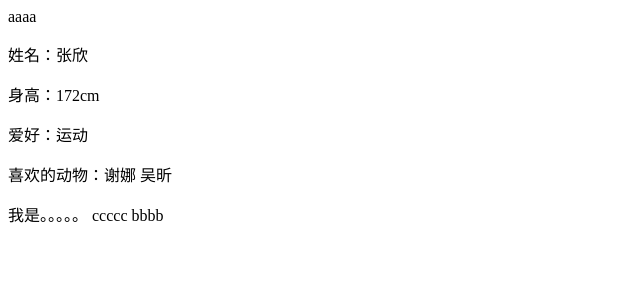
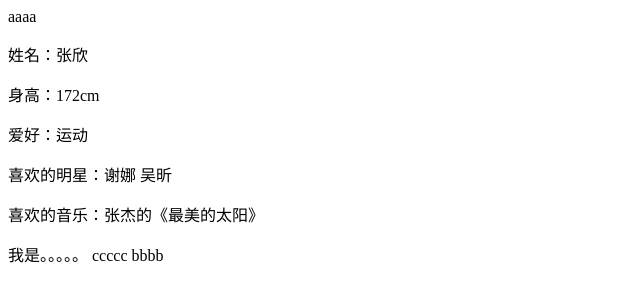
Before and after one commit to sukura/yuyan, a plain HTML site: page index.html in a window 1280 px wide. Shown: the whole page, without its empty margins (0-640 px from the left). Drawn offline with Linux system fonts and the light colour scheme.

Commit message:
添加音乐信息

```diff
--- a/index.html
+++ b/index.html
@@ -9,7 +9,8 @@ aaaa
      <p>姓名：<span>张欣</span></p>
      <p>身高：<span>172cm</span></p>
      <p>爱好：<span>运动</span></p>
-     <p>喜欢的动物：<span>谢娜 吴昕</span></p>
+     <p>喜欢的明星：<span>谢娜 吴昕</span></p>
+     <p>喜欢的音乐：<span>张杰的《最美的太阳》</span></p>
    </div>
     我是。。。。。
    ccccc
```
